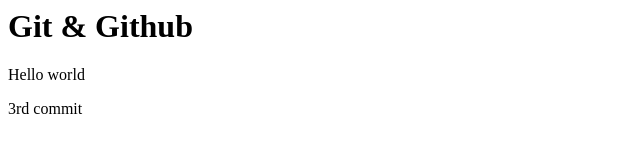
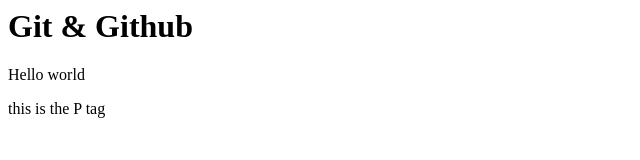
Before and after one commit to Sarfaraz-Merchant/Project1, a plain HTML site: page index.html in a window 1280 px wide. Shown: the full height of the page, 0-640 px from the left. Drawn offline with Linux system fonts and the light colour scheme.

Commit message:
Added P tag

```diff
--- a/index.html
+++ b/index.html
@@ -8,6 +8,6 @@
 <body>
     <h1>Git & Github</h1>
     <p>Hello world</p>
-	<p>3rd commit</p>
+	<p>this is the  P tag</p>
 </body>
 </html>
```
